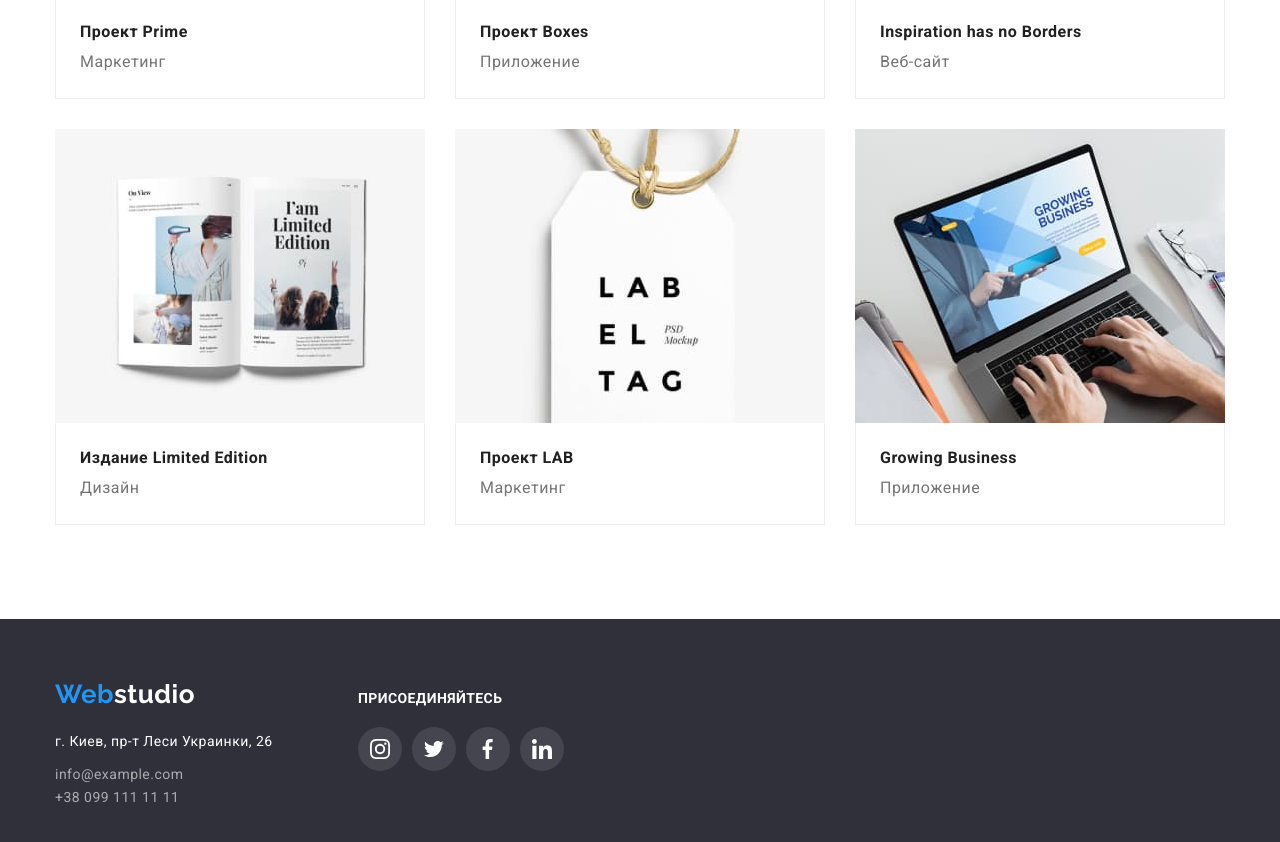
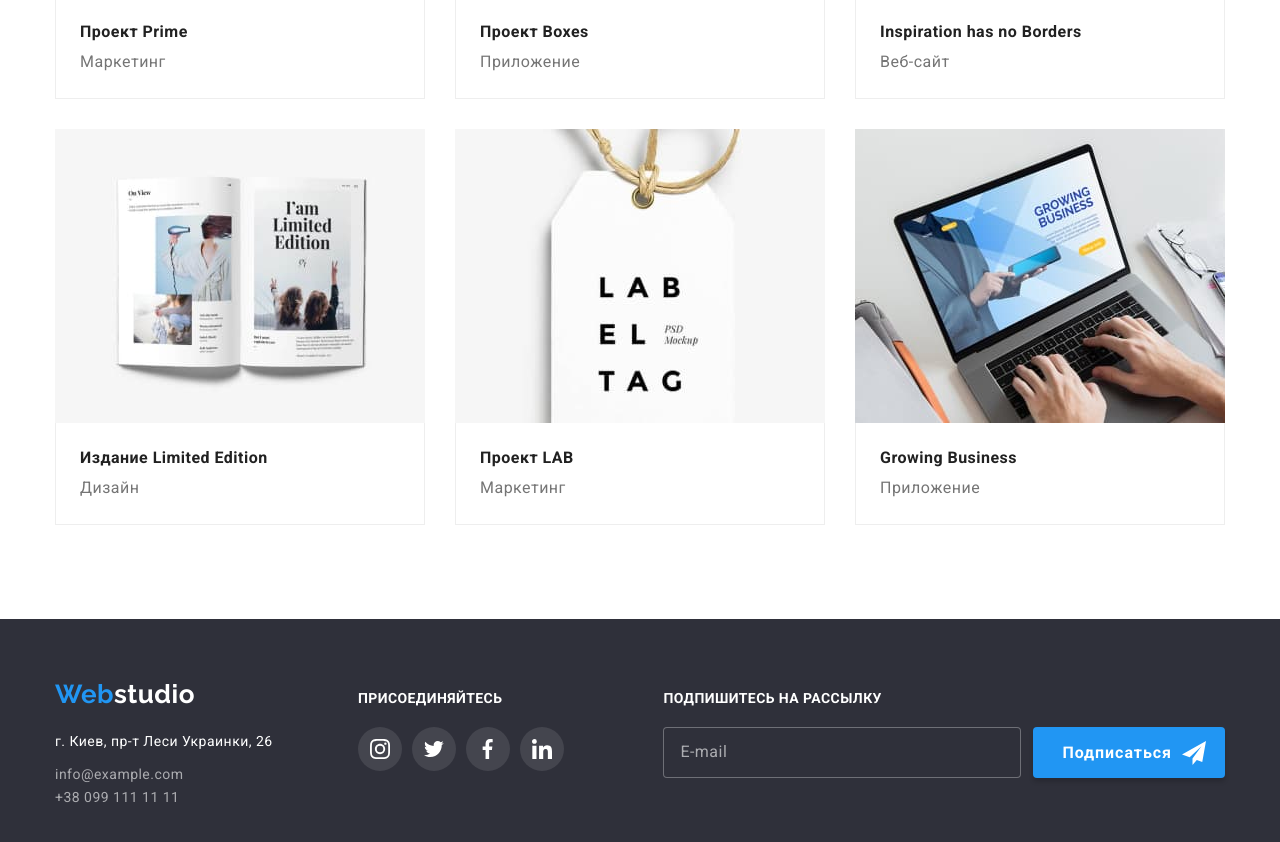
Before and after one commit to MariaKhmel/MariaKhmel-goit-markup-hw-06, a plain HTML site: page portfolio.html in a window 1280 px wide. Shown: the part 996-1838 px from the top of the page. Drawn offline with nearby package versions, Linux system fonts and the light colour scheme.

Commit message:
Портфолио

```diff
--- a/portfolio.html
+++ b/portfolio.html
@@ -283,10 +283,27 @@
                     </li>
                 </ul>
             </div>
-            </li>
-            </ul>
+
+            <div class="subscribe-box">
+                <label class="subscribe-title" for="mail">
+                    Подпишитесь на рассылку</label>
+                <form class="footer-form">
+                    <input type="email" name="mail" placeholder="E-mail" id="mail" class="mail-input" />
+                    <button type="submit" class="footer-button">
+                        Подписаться
+                        <svg class="subscribe-icon" width="24" height="24">
+                            <use href="./images/symbol-defs.svg#icon-sendsvg"></use>
+                        </svg>
+                    </button>
+                </form>
+            </div>
+
+
 
         </div>
+
+
+    </div>
     </div>
     </div>
 </footer>
```
